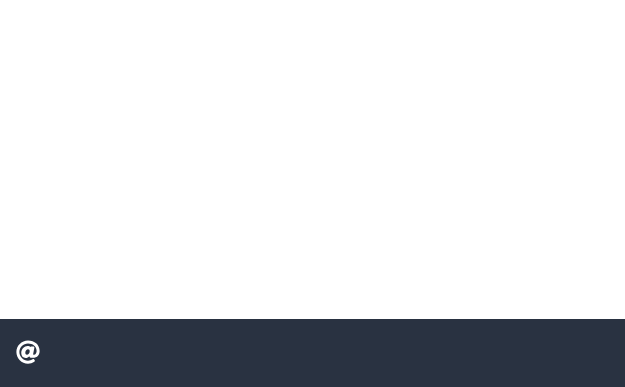
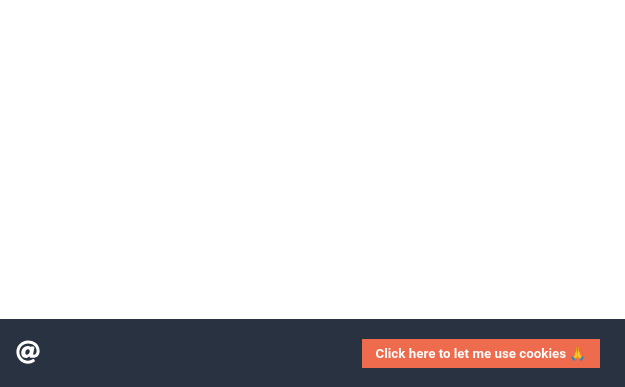
Before and after one commit to masgeek/munywele.dev, a Gatsby site: page / in a window 1280 px wide. Shown: the part 413-800 px from the top of the page, 655-1280 px from the left. Built offline with nearby package versions, Linux system fonts and the light colour scheme; Gatsby itself is replaced by a stand-in of ours.

Commit message:
Added analytics

```diff
--- a/gatsby-config.js
+++ b/gatsby-config.js
@@ -3,5 +3,19 @@ module.exports = {
     siteUrl: "https://mariom.dev",
     title: "mariom.dev",
   },
-  plugins: ['gatsby-plugin-sass', 'gatsby-plugin-react-helmet'],
+  plugins: [
+    "gatsby-plugin-sass",
+    "gatsby-plugin-react-helmet",
+    {
+      resolve: `gatsby-plugin-gdpr-cookies`,
+      options: {
+        googleAnalytics: {
+          trackingId: "G-B540V28SCK",
+          // Setting this parameter is optional
+          anonymize: true,
+        },
+        environments: ['production']
+      },
+    },
+  ],
 };
--- a/package.json
+++ b/package.json
@@ -22,8 +22,11 @@
     "@fortawesome/free-solid-svg-icons": "^5.15.4",
     "@fortawesome/react-fontawesome": "^0.1.15",
     "gatsby": "^3.13.1",
+    "gatsby-plugin-gdpr-cookies": "^2.0.6",
+    "gatsby-plugin-google-gtag": "^3.14.0",
     "gatsby-plugin-react-helmet": "^4.14.0",
     "gatsby-plugin-sass": "^4.14.0",
+    "js-cookie": "^3.0.1",
     "react": "^17.0.1",
     "react-dom": "^17.0.1",
     "react-helmet": "^6.1.0",
--- a/src/components/footer.js
+++ b/src/components/footer.js
@@ -1,13 +1,46 @@
 import * as React from "react";
 
-import { FontAwesomeIcon } from '@fortawesome/react-fontawesome'
-import { faGithub, faLinkedin } from '@fortawesome/free-brands-svg-icons'
-import { faAt } from '@fortawesome/free-solid-svg-icons'
+import { FontAwesomeIcon } from "@fortawesome/react-fontawesome";
+import { faGithub, faLinkedin } from "@fortawesome/free-brands-svg-icons";
+import { faAt } from "@fortawesome/free-solid-svg-icons";
+import Cookies from "js-cookie";
+import { useLocation } from "@reach/router"; // this helps tracking the location
+import { initializeAndTrack } from "gatsby-plugin-gdpr-cookies";
+
+class CookiesBanner extends React.Component {
+  constructor(props) {
+    super(props);
+    this.state = {
+      visible: !Cookies.get("gatsby-gdpr-google-analytics"),
+    };
+  }
+
+  initAnalytics(location) {
+    Cookies.set("gatsby-gdpr-google-analytics", "true");
+    this.setState({
+      visible: false,
+    });
+    initializeAndTrack(location);
+  }
+
+  render() {
+    return this.state.visible ? (
+      <button
+        onClick={() => this.initAnalytics(this.props.location)}
+        className="cookiesButton"
+      >
+        Click here to let me use cookies 🙏
+      </button>
+    ) : null;
+  }
+}
 
 function Footer(props) {
+  const location = useLocation();
   return (
     <footer key="footer">
       <a
+        key="github"
         href="https://github.com/mariomantilla"
         target="_blank"
         rel="noreferrer"
@@ -15,6 +48,7 @@ function Footer(props) {
         <FontAwesomeIcon icon={faGithub} />
       </a>
       <a
+        key="linkedin"
         href="https://www.linkedin.com/in/mariomantilla/"
         target="_blank"
         rel="noreferrer"
@@ -22,12 +56,14 @@ function Footer(props) {
         <FontAwesomeIcon icon={faLinkedin} />
       </a>
       <a
+        key="email"
         href="mailto:mariomantillasanchez@gmail.com"
         target="_blank"
         rel="noreferrer"
       >
         <FontAwesomeIcon icon={faAt} />
       </a>
+      <CookiesBanner key="banner" location={location} />
     </footer>
   );
 }
--- a/src/pages/index.js
+++ b/src/pages/index.js
@@ -31,7 +31,7 @@ class IndexPage extends React.Component {
         <Wrapper active={this.isActive("home")}><Home /></Wrapper>
         <Wrapper active={this.isActive("contact")}><Contact /></Wrapper>
       </main>,
-      <Footer />
+      <Footer key="footer" />
     ]
   }
 }
--- a/src/styles/base.scss
+++ b/src/styles/base.scss
@@ -88,6 +88,18 @@ footer a:hover svg {
     margin-top: -5px;
 }
 
+.cookiesButton {
+    background-color: var(--red);
+    border: 0;
+    font-family: unset;
+    cursor: pointer;
+    color: white;
+    padding: 7px 14px;
+    position: fixed;
+    right: 25px;
+    font-weight: bold;
+}
+
 .logo-wrapper {
     text-align: center;
     margin: 100px 0;
```
Also changed, not shown: 1 other file. Lines whose indentation alone changed are shown as unchanged.
